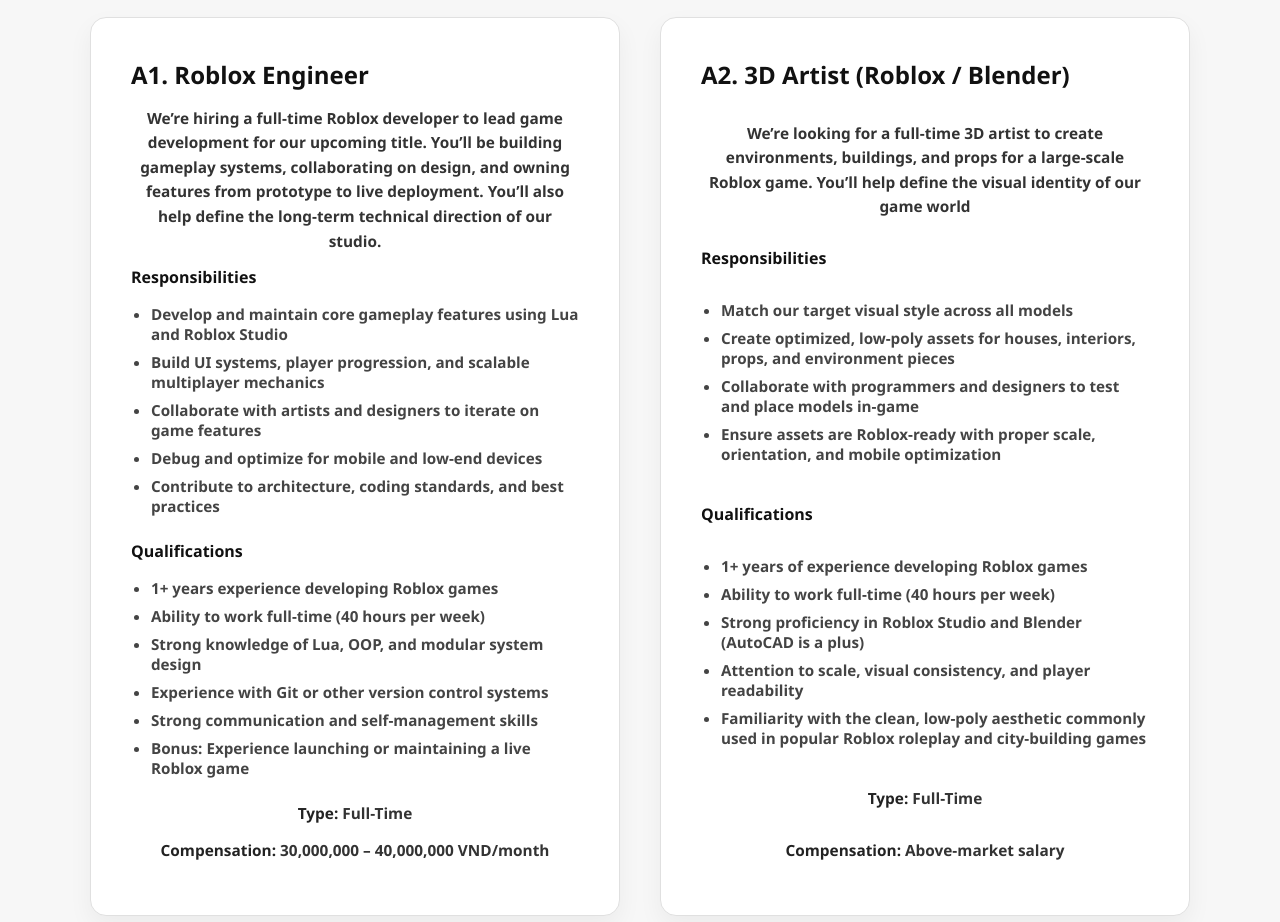
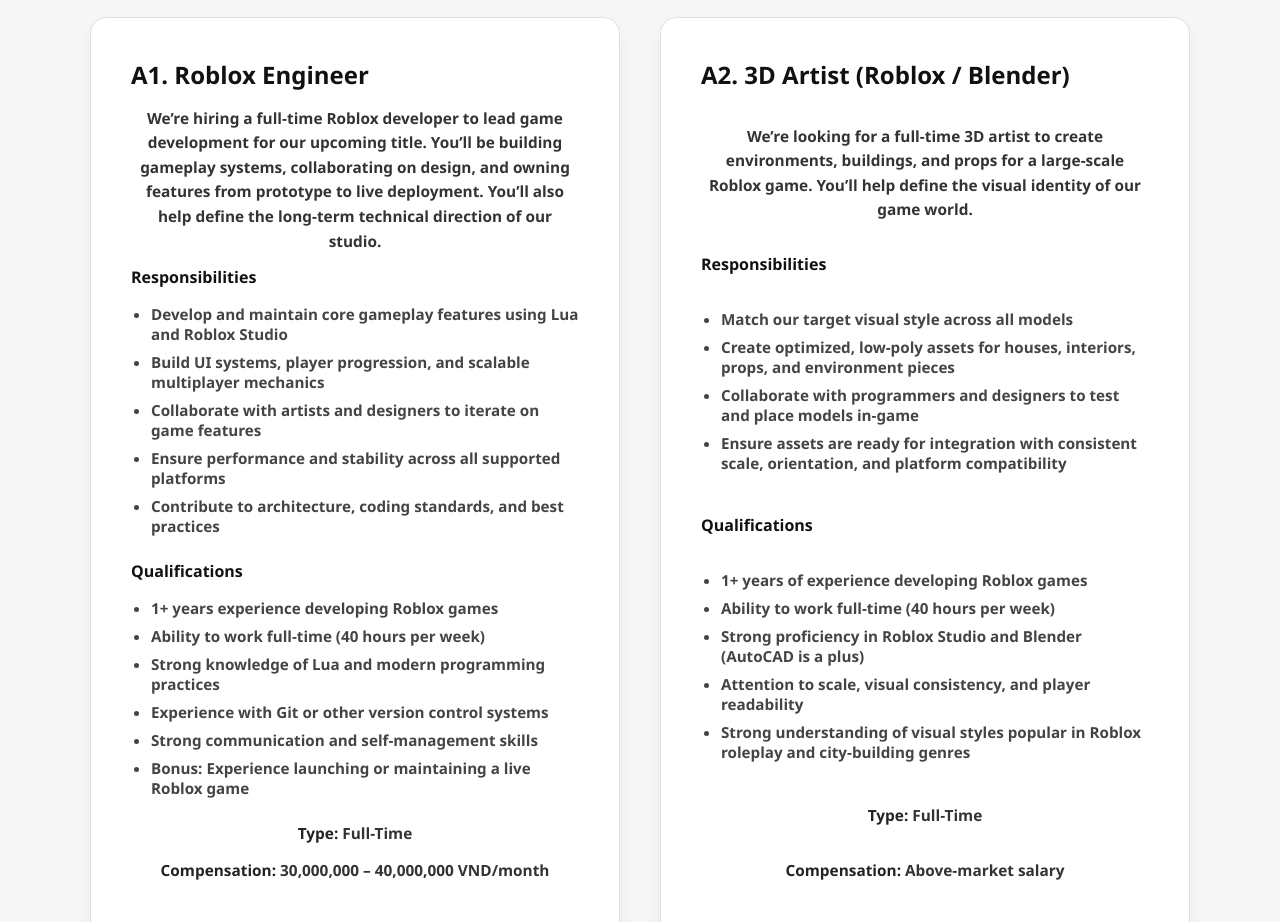
Before and after one commit to hamchoi-games/hamchoi-games.github.io, a plain HTML site: page jobs.html in a window 1280 px wide. Shown: the part 380-1302 px from the top of the page. Drawn offline with Linux system fonts and the light colour scheme.

Commit message:
Update jobs.html

```diff
--- a/jobs.html
+++ b/jobs.html
@@ -24,11 +24,9 @@
   </div>
 </nav>
 
-<!-- Jobs Section -->
 <section class="jobs-section">
   <h2 class="section-title">Join Our Team at HAMCHƠI GAMES</h2>
   <p>HAMCHƠI GAMES is a growing Roblox studio focused on building popular games for a global audience. We're preparing to launch a major new title and are looking for talented full-time team members to help shape the future of our studio. </p>
-
 
   <div class="job-cards">
 
@@ -42,7 +40,7 @@
         <li>Develop and maintain core gameplay features using Lua and Roblox Studio</li>
         <li>Build UI systems, player progression, and scalable multiplayer mechanics</li>
         <li>Collaborate with artists and designers to iterate on game features</li>
-        <li>Debug and optimize for mobile and low-end devices</li>
+        <li>Ensure performance and stability across all supported platforms</li>
         <li>Contribute to architecture, coding standards, and best practices</li>
       </ul>
 
@@ -50,7 +48,7 @@
       <ul>
         <li>1+ years experience developing Roblox games</li>
         <li>Ability to work full-time (40 hours per week)</li>
-        <li>Strong knowledge of Lua, OOP, and modular system design</li>
+        <li>Strong knowledge of Lua and modern programming practices</li>
         <li>Experience with Git or other version control systems</li>
         <li>Strong communication and self-management skills</li>
         <li>Bonus: Experience launching or maintaining a live Roblox game</li>
@@ -58,21 +56,19 @@
 
       <p><strong>Type:</strong> Full-Time</p>
       <p><strong>Compensation:</strong> 30,000,000 – 40,000,000 VND/month</p>
-
     </div>
 
     <!-- Job 2: 3D Artist -->
     <div class="job-card">
       <h3>A2. 3D Artist (Roblox / Blender)</h3>
-      <p>We’re looking for a full-time 3D artist to create environments, buildings, and props for a large-scale Roblox game. You’ll help define the visual identity of our game world</p>
+      <p>We’re looking for a full-time 3D artist to create environments, buildings, and props for a large-scale Roblox game. You’ll help define the visual identity of our game world.</p>
 
       <h4>Responsibilities</h4>
       <ul>
         <li>Match our target visual style across all models</li>
         <li>Create optimized, low-poly assets for houses, interiors, props, and environment pieces</li>
         <li>Collaborate with programmers and designers to test and place models in-game</li>
-        <li>Ensure assets are Roblox-ready with proper scale, orientation, and mobile optimization</li>
-
+        <li>Ensure assets are ready for integration with consistent scale, orientation, and platform compatibility</li>
       </ul>
 
       <h4>Qualifications</h4>
@@ -81,20 +77,16 @@
         <li>Ability to work full-time (40 hours per week)</li>
         <li>Strong proficiency in Roblox Studio and Blender (AutoCAD is a plus)</li>
         <li>Attention to scale, visual consistency, and player readability</li>
-        <li>Familiarity with the clean, low-poly aesthetic commonly used in popular Roblox roleplay and city-building games</li>
+        <li>Strong understanding of visual styles popular in Roblox roleplay and city-building genres</li>
       </ul>
 
-      </ul>
-
-
-
       <p><strong>Type:</strong> Full-Time</p>
-      <p><strong>Compensation:</strong> Above-market salary </p>
-
+      <p><strong>Compensation:</strong> Above-market salary</p>
     </div>
 
   </div>
 </section>
+
 
 
 <!-- Google Form Embed -->
```
